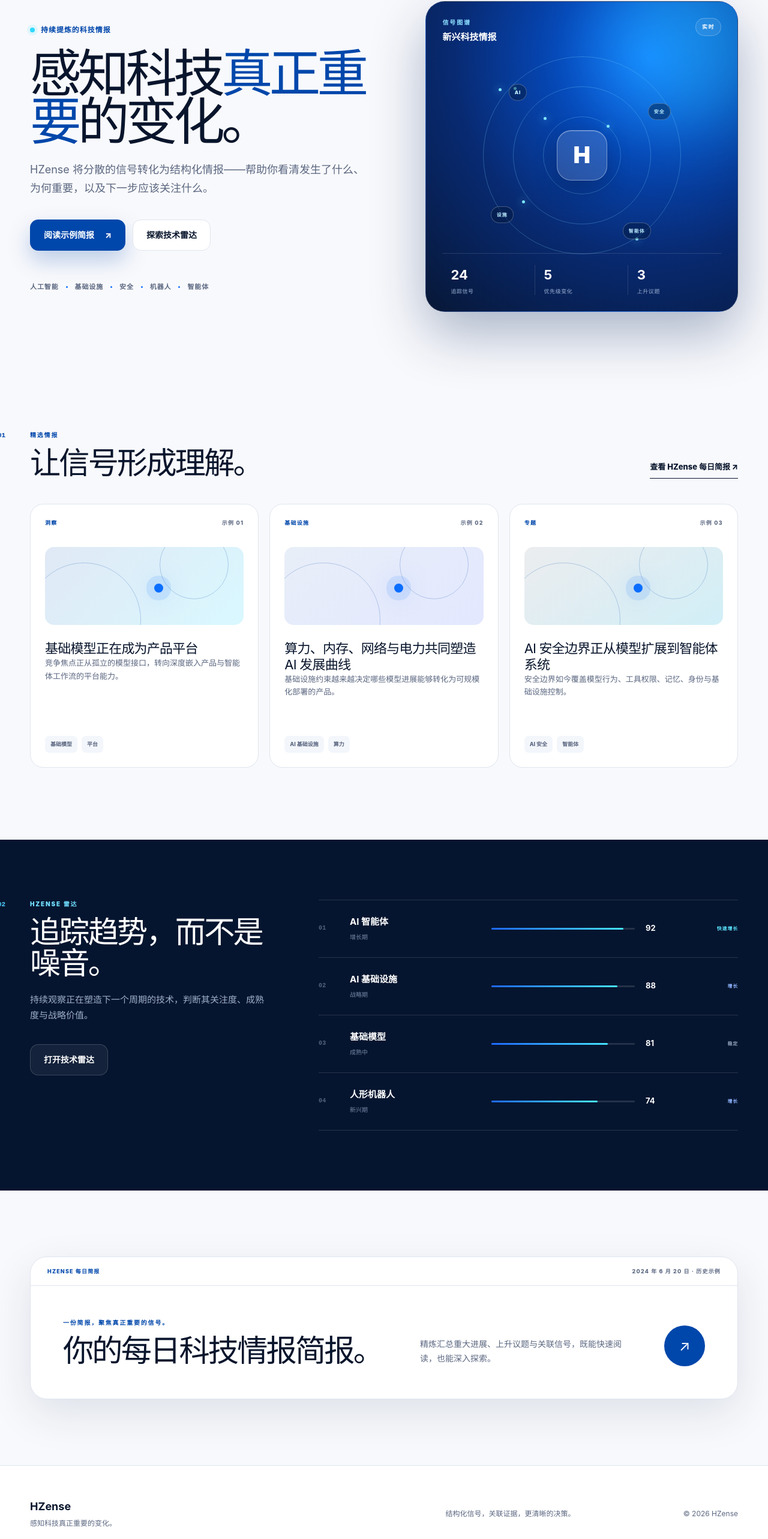
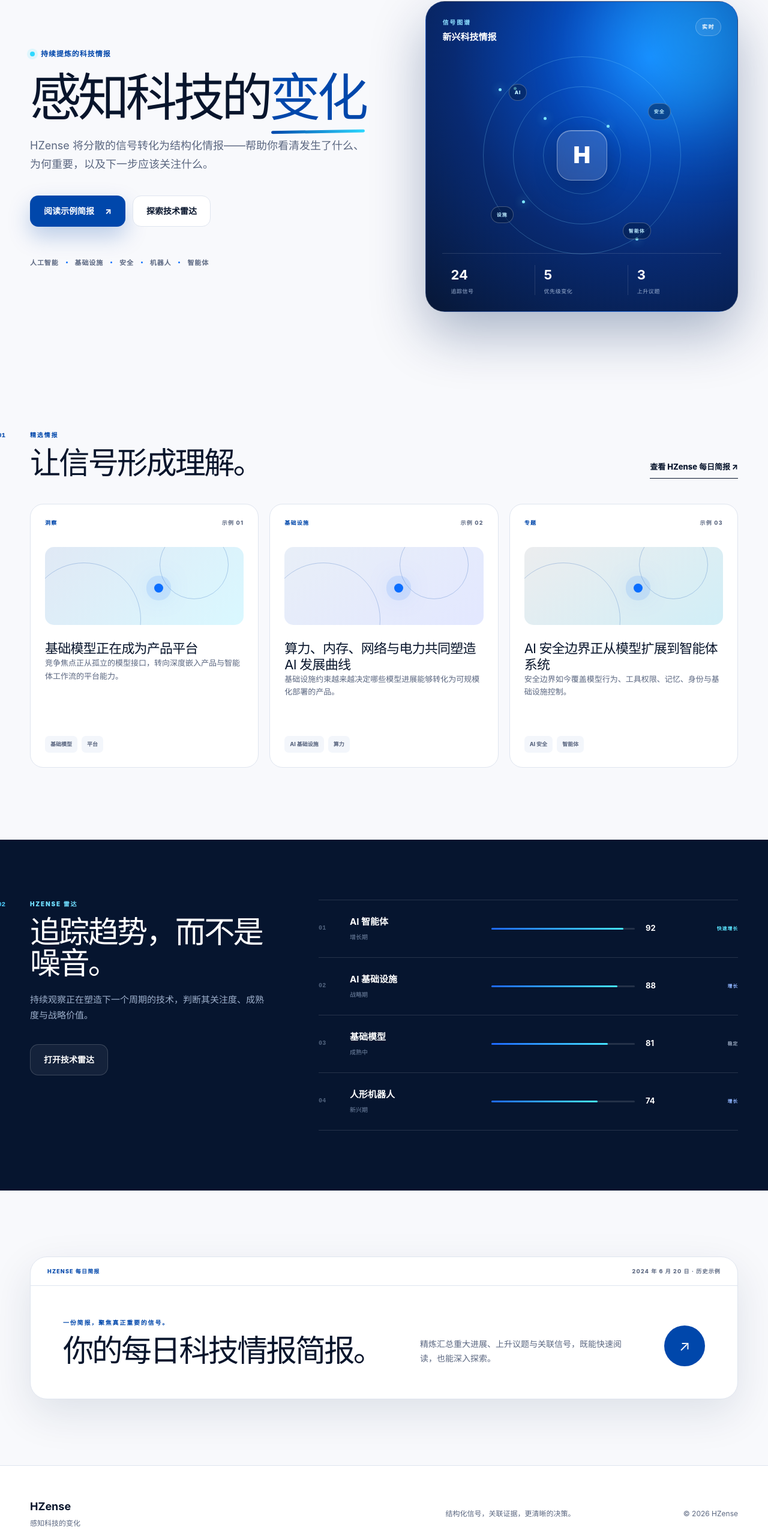
Before and after one commit to hzense/tech-intelligence-hub, a Next.js app in the folder apps/web/: page / in a window 1280 px wide. Shown: the part 161-2727 px from the top of the page at 60% size. Built offline with nearby package versions, Linux system fonts and the light colour scheme.

Commit message:
Update HZense slogan

```diff
--- a/apps/web/app/layout.tsx
+++ b/apps/web/app/layout.tsx
@@ -11,14 +11,14 @@
     "HZense 将分散的科技信号转化为结构化、可追溯的科技情报。",
   openGraph: {
     title: "HZense — 科技情报",
-    description: "感知科技真正重要的变化。",
+    description: "感知科技的变化",
     type: "website",
     images: [{ url: "/og.png", width: 1200, height: 630, alt: "HZense 科技情报" }],
   },
   twitter: {
     card: "summary_large_image",
     title: "HZense — 科技情报",
-    description: "感知科技真正重要的变化。",
+    description: "感知科技的变化",
     images: ["/og.png"],
   },
   icons: {
--- a/apps/web/app/page.tsx
+++ b/apps/web/app/page.tsx
@@ -12,7 +12,7 @@
               <span className="live-dot" /> 持续提炼的科技情报
             </div>
             <h1>
-              感知科技<span>真正重要</span>的变化。
+              感知科技的<span>变化</span>
             </h1>
             <p className="hero-intro">
               HZense 将分散的信号转化为结构化情报——帮助你看清发生了什么、
--- a/apps/web/components/site-shell.tsx
+++ b/apps/web/components/site-shell.tsx
@@ -29,7 +29,7 @@
         <div className="section-shell footer-inner">
           <div>
             <strong>HZense</strong>
-            <span>感知科技真正重要的变化。</span>
+            <span>感知科技的变化</span>
           </div>
           <p>结构化信号，关联证据，更清晰的决策。</p>
           <span>© 2026 HZense</span>
```
Also changed, not shown: apps/web/public/og.png.
